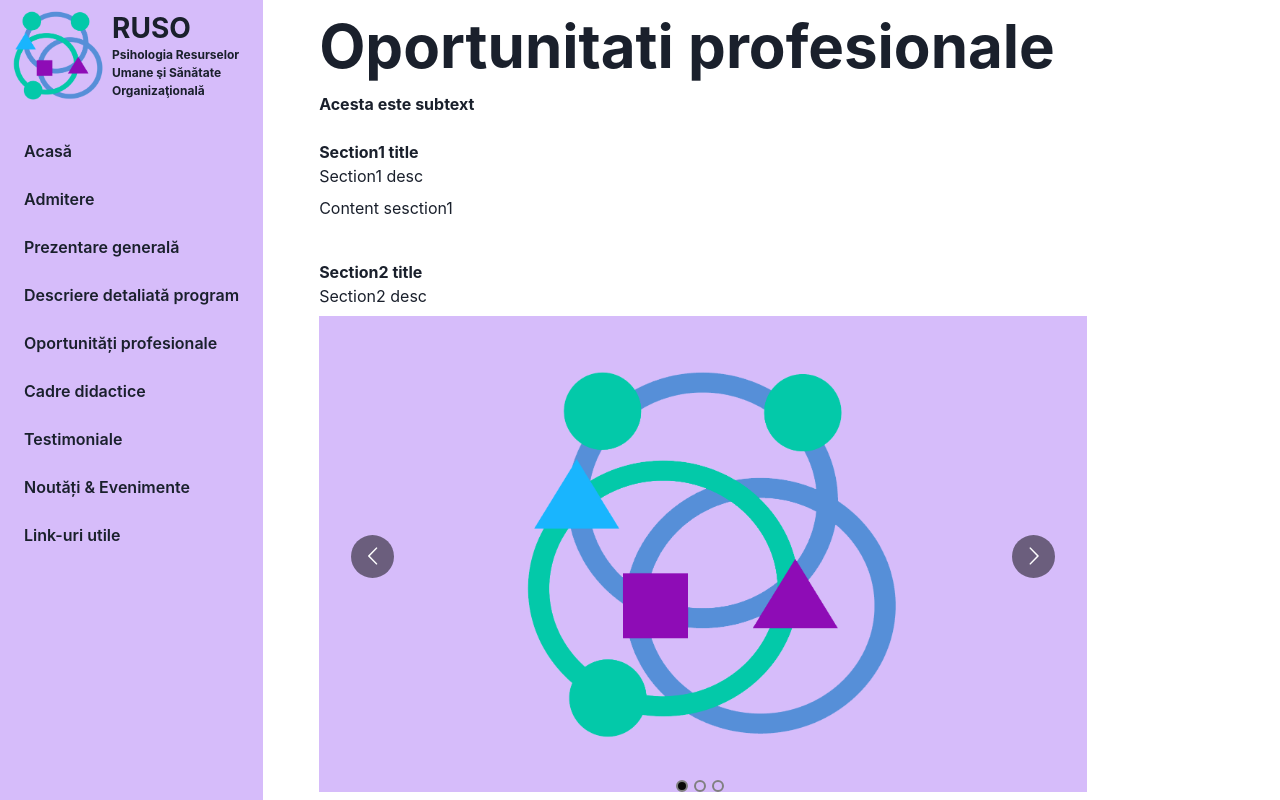
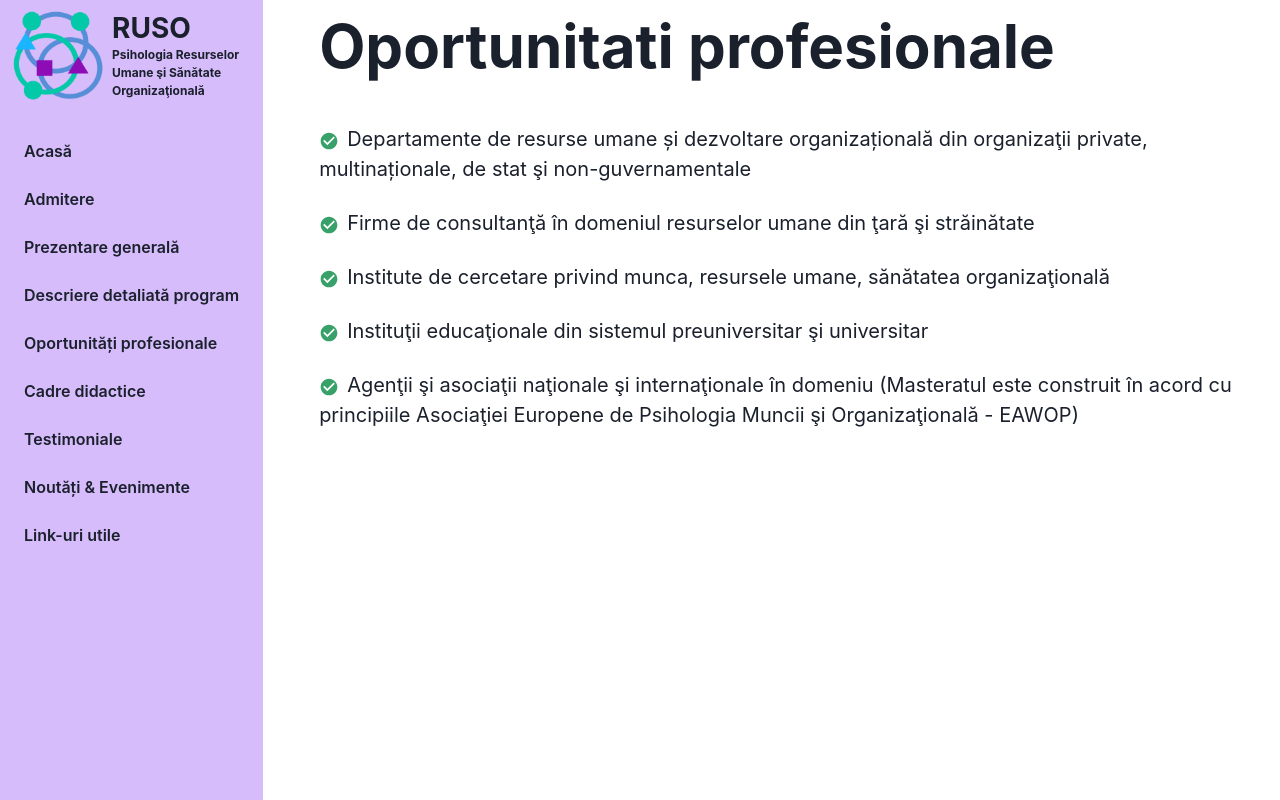
Before and after one commit to Radutiu-Horatiu/ioc-russo, a React (Create React App) app: page /opportunities in a window 1280 px wide. Built offline with nearby package versions, Linux system fonts and the light colour scheme.

Commit message:
oportunitati

```diff
--- a/src/screens/OpportunitiesScreen/OpportunitiesScreen.jsx
+++ b/src/screens/OpportunitiesScreen/OpportunitiesScreen.jsx
@@ -3,41 +3,47 @@ import React from "react";
 import LOGO from "../../assets/russo_logo.png";
 import MyCarousel from "../../components/MyCarousel/MyCarousel";
 import ScreenTemplate from "../../components/ScreenTemplate";
+import { List, ListItem, ListIcon, OrderedList, UnorderedList } from "@chakra-ui/react";
+import { MdCheckCircle } from "react-icons/md";
 export default function OpportunitiesScreen() {
 	return (
+		/*
+		• Departamente de resurse umane și dezvoltare organizațională din organizaţii private, multinaționale, de stat şi non-guvernamentale
+• Firme de consultanţă în domeniul resurselor umane din ţară şi străinătate
+• Institute de cercetare privind munca, resursele umane, sănătatea organizaţională
+• Instituţii educaţionale din sistemul preuniversitar şi universitar
+• Agenţii şi asociaţii naţionale şi internaţionale în domeniu (Masteratul este construit în
+acord cu principiile Asociaţiei Europene de Psihologia Muncii şi Organizaţională – EAWOP)
+
+		*/
 		<ScreenTemplate
 			title={"Oportunitati profesionale"}
-			mainText={"Acesta este subtext"}
 			sections={[
 				{
-					title: "Section1 title",
-					description: "Section1 desc",
 					component: (
-						<Flex>
-							<Text>Content sesction1</Text>
-						</Flex>
-					),
-				},
-				{
-					title: "Section2 title",
-					description: "Section2 desc",
-					component: (
-						<MyCarousel
-							slides={[
-								// 1
-								<Flex align={"center"} justify={"center"} p={"5vh"} bgColor={"purple.200"}>
-									<Image src={LOGO} h="50vh" objectFit={"cover"} />
-								</Flex>,
-								// 2
-								<Flex align={"center"} justify={"center"}>
-									<Image src={LOGO} h="50vh" objectFit={"cover"} />
-								</Flex>,
-								// 3
-								<Flex align={"center"} justify={"center"}>
-									<Image src={LOGO} h="50vh" objectFit={"cover"} />
-								</Flex>,
-							]}
-						/>
+						<List spacing={6} fontSize={20}>
+							<ListItem>
+								<ListIcon as={MdCheckCircle} color="green.500" />
+								Departamente de resurse umane și dezvoltare organizațională din organizaţii private, multinaționale, de stat şi non-guvernamentale
+							</ListItem>
+							<ListItem>
+								<ListIcon as={MdCheckCircle} color="green.500" />
+								Firme de consultanţă în domeniul resurselor umane din ţară şi străinătate
+							</ListItem>
+							<ListItem>
+								<ListIcon as={MdCheckCircle} color="green.500" />
+								Institute de cercetare privind munca, resursele umane, sănătatea organizaţională
+							</ListItem>
+							<ListItem>
+								<ListIcon as={MdCheckCircle} color="green.500" />
+								Instituţii educaţionale din sistemul preuniversitar şi universitar
+							</ListItem>
+							<ListItem>
+								<ListIcon as={MdCheckCircle} color="green.500" />
+								Agenţii şi asociaţii naţionale şi internaţionale în domeniu (Masteratul este construit în acord cu principiile Asociaţiei Europene de Psihologia
+								Muncii şi Organizaţională - EAWOP)
+							</ListItem>
+						</List>
 					),
 				},
 			]}
```
